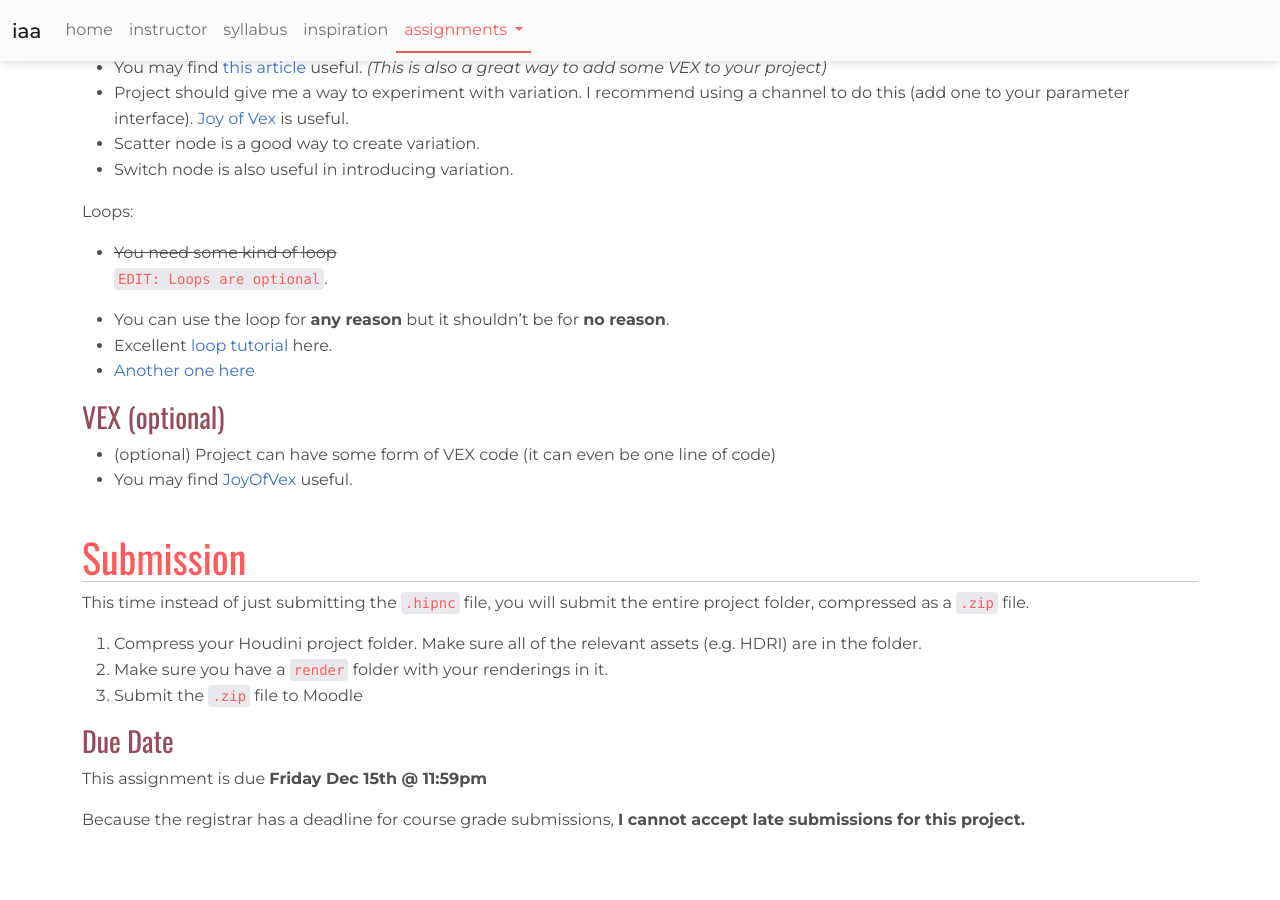
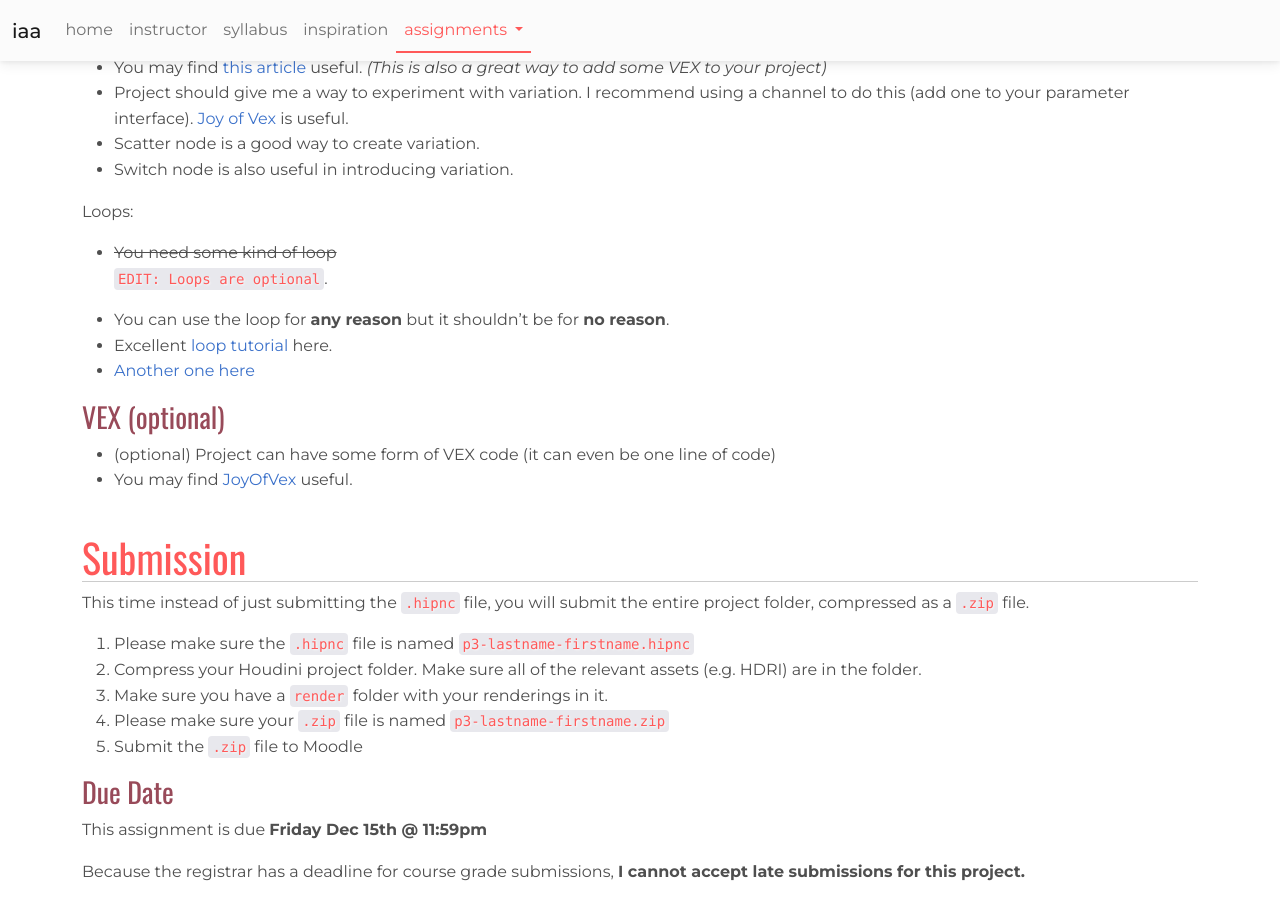
Before and after one commit to nicnosis/cu-courses, a Jekyll site: the page built from fa23/iaa/assignments/p3.md, in a window 1280 px wide and 900 px high, scrolled down 1597 px. Built offline with Jekyll 4.4.1, drawn with Linux system fonts in a browser that asks for light colours; nearby versions of some CDN libraries; before the commit the page ends 2446 px from its top, so only the background shows below that.

Commit message:
edit iaa p3

```diff
--- a/fa23/iaa/assignments/p3.md
+++ b/fa23/iaa/assignments/p3.md
@@ -75,9 +75,11 @@ Loops:
 ## Submission
 This time instead of just submitting the `.hipnc` file, you will submit the entire project folder, compressed as a `.zip` file.
 
-1. Compress your Houdini project folder. Make sure all of the relevant assets (e.g. HDRI) are in the folder.
-2. Make sure you have a `render` folder with your renderings in it.
-3. Submit the `.zip` file to Moodle
+1. Please make sure the `.hipnc` file is named `p3-lastname-firstname.hipnc`
+2. Compress your Houdini project folder. Make sure all of the relevant assets (e.g. HDRI) are in the folder.
+3. Make sure you have a `render` folder with your renderings in it.
+4. Please make sure your `.zip` file is named `p3-lastname-firstname.zip`
+5. Submit the `.zip` file to Moodle
 
 ### Due Date
 This assignment is due __Friday Dec 15th @ 11:59pm__
```
